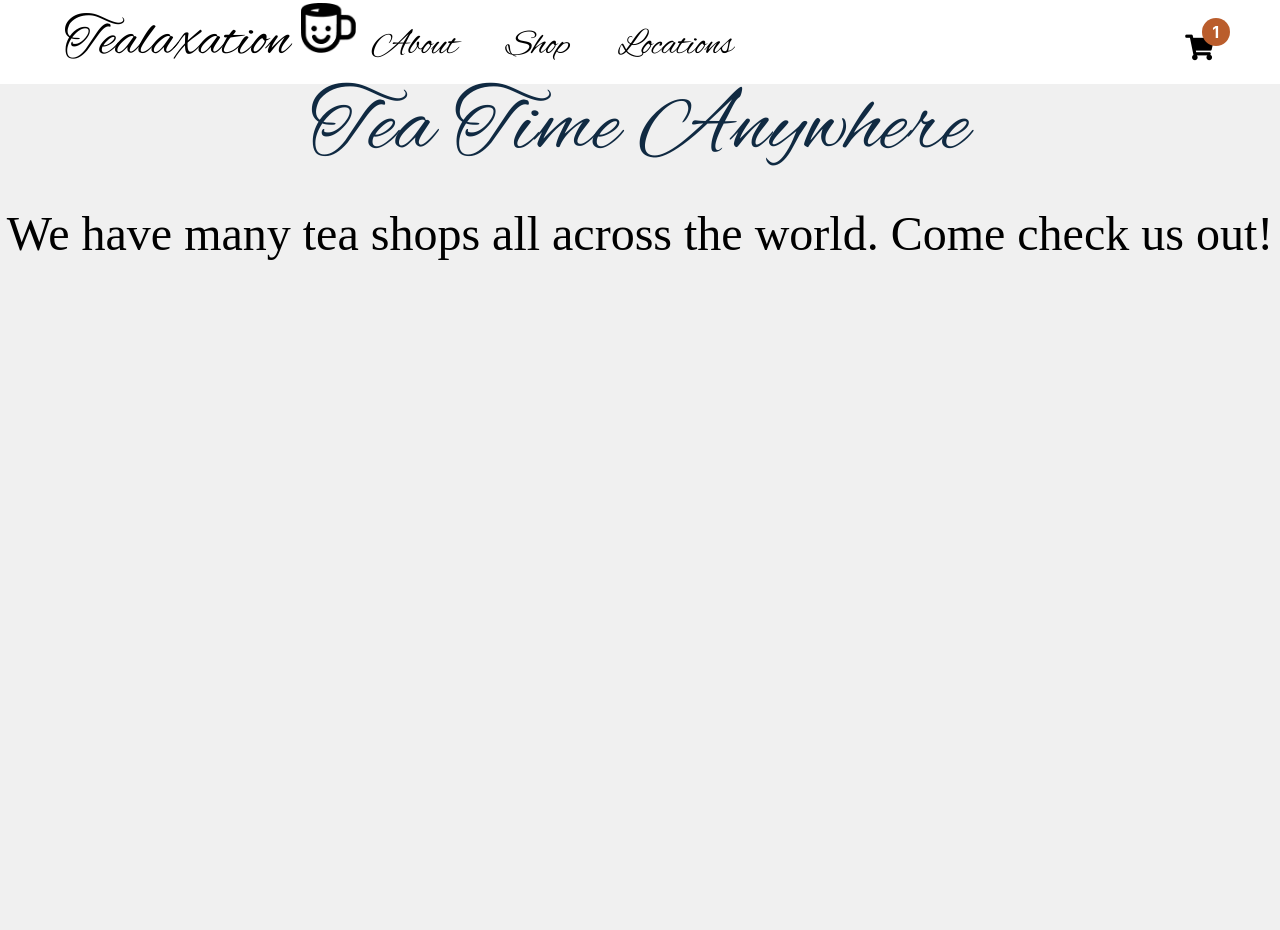
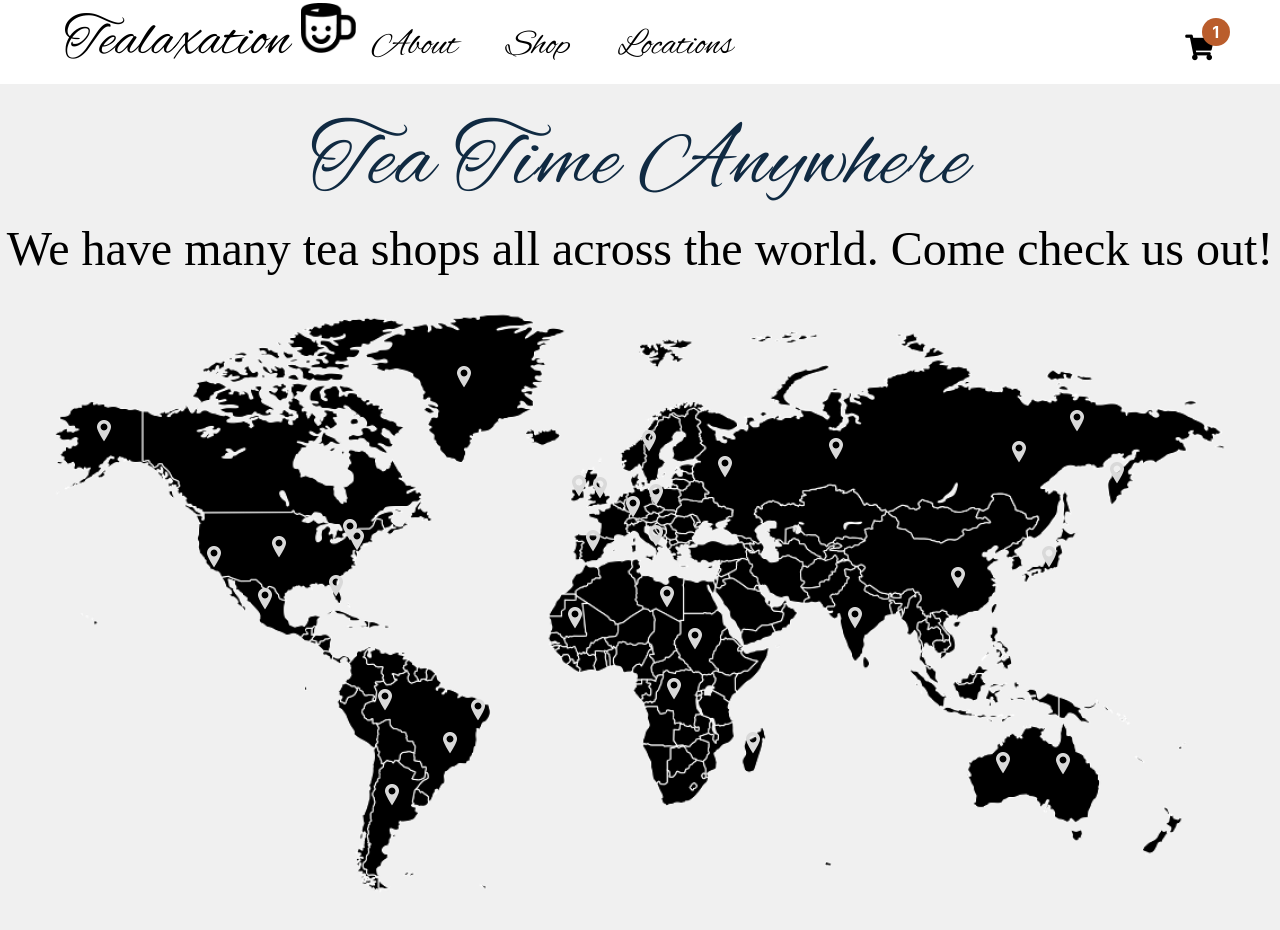
Before and after one commit to Marquis4484/tealaxation, a website with bundled scripts: page locations.html in a window 1280 px wide. Before the commit the page ends 800 px from the top, so only its background shows below. Built offline with nearby package versions, Linux system fonts and the light colour scheme.

Commit message:
location page updaate

```diff
--- a/locations.html
+++ b/locations.html
@@ -109,14 +109,20 @@
         </footer>
       </aside>
     </div>
-    <!-- about -->
-
-      <div class="title">
-        <h2>Tea Time Anywhere</h2>
+    <!-- locations -->
+    <div class="main-locations">
+       <div class="title">
+        <h2 class="locations-title">Tea Time Anywhere</h2>
       </div>
       <p class="locations-text">
         We have many tea shops all across the world. Come check us out!
       </p>
+      <img
+      src="./images/Map.png"
+      class="map"
+      alt="logo"
+    /></div>
+
     </section>
     <script type="module" src="./src/pages/about.js"></script>
   </body>
--- a/styles.css
+++ b/styles.css
@@ -553,6 +553,12 @@ Title
 ===============
 */
 
+.main-locations {
+  display: flex;
+
+  flex-direction: column;
+}
+
 .title h2 {
   display: flex;
   justify-content: center;
@@ -676,7 +682,6 @@ Locations Page
 .locations-text {
   max-width: 45em;
   margin: 0 auto;
-  margin-top: 2rem;
   color: #000;
   font-family: Alegreya Sans;
   font-size: 48px;
@@ -684,6 +689,16 @@ Locations Page
   font-weight: 400;
   line-height: normal;
   text-align: center;
+}
+
+.locations-title {
+  padding: 35px 0px 0px 0px;
+}
+
+.map {
+  width: 1218px;
+  height: 654px;
+  margin: 0 auto;
 }
 
 /*
```
Also changed, not shown: index.js (+19 -7 lines).
